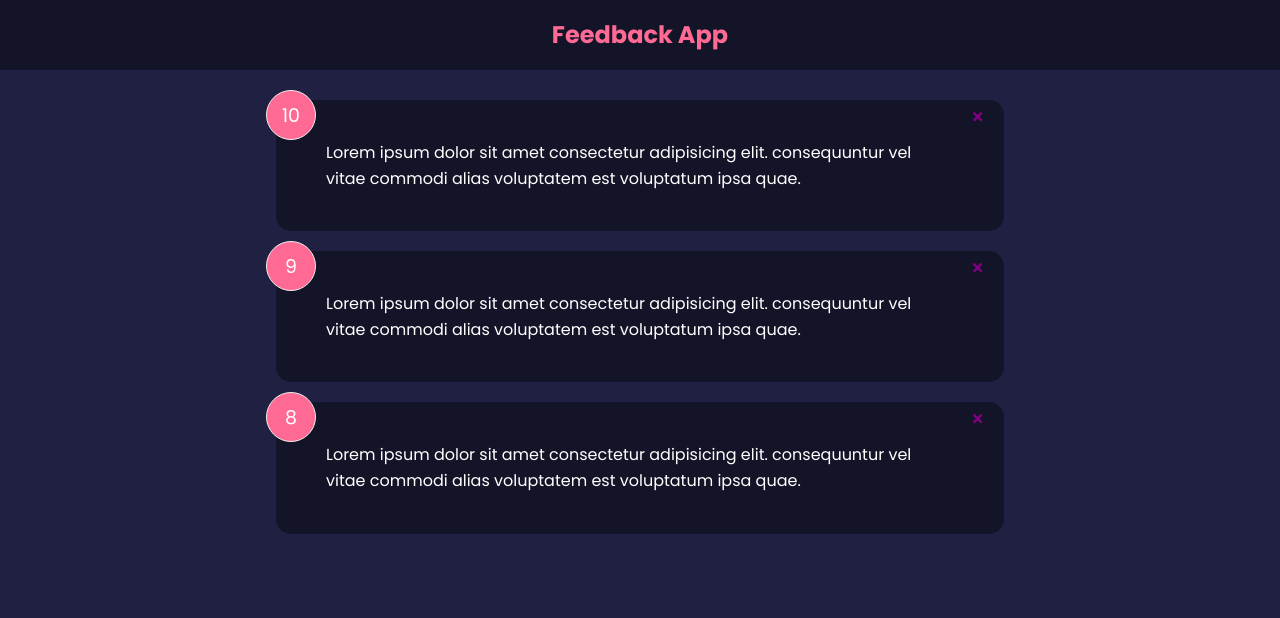
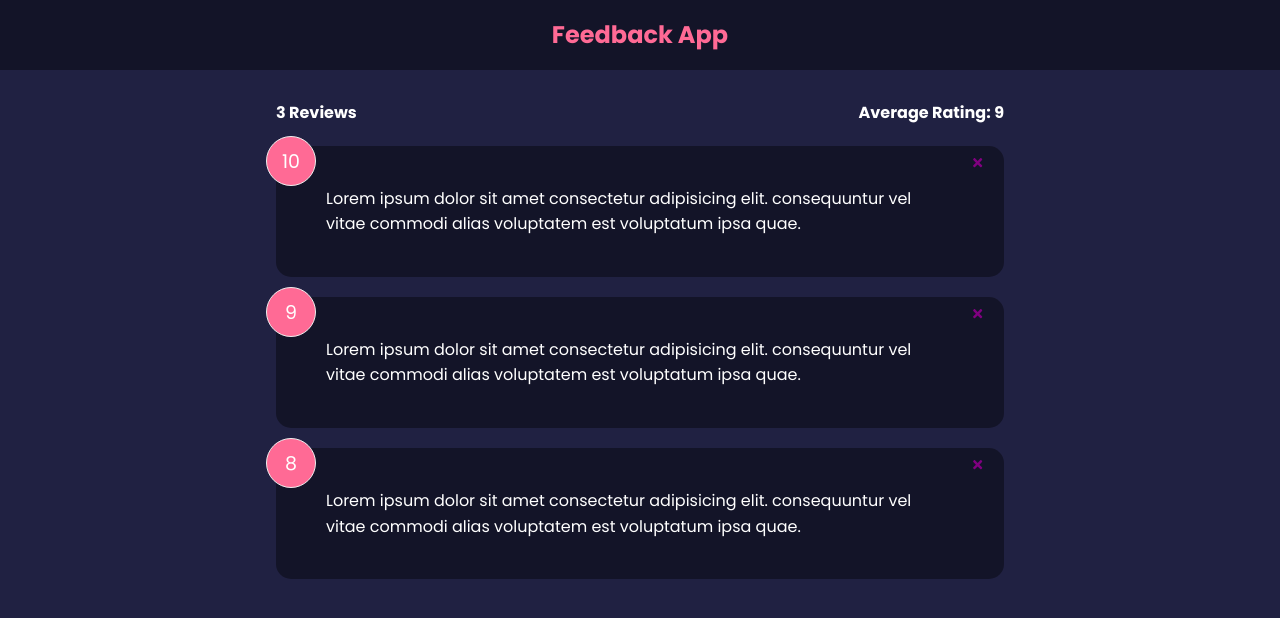
Before and after one commit to johnlundy94/feedback-app, a React (Create React App) app: page / in a window 1280 px wide. Shown: the top 618 px of the page. Built offline with nearby package versions, Linux system fonts and the light colour scheme; the HTML template or start-up script is replaced by a standard one.

Commit message:
Average is working for FeedbackStats

```diff
--- a/src/App.js
+++ b/src/App.js
@@ -2,6 +2,7 @@
 import Header from "./components/Header";
 import FeedbackList from "./components/FeedbackList";
 import FeedbackData from "./data/feedbackData";
+import FeedbackStats from "./components/FeedbackStats";
 
 function App() {
   const [feedback, setFeedback] = useState(FeedbackData);
@@ -15,6 +16,7 @@
     <>
       <Header />
       <div className="container">
+        <FeedbackStats feedback={feedback} />
         <FeedbackList feedback={feedback} handleDelete={deleteFeedback} />
       </div>
     </>
--- a/src/components/FeedbackStats.jsx
+++ b/src/components/FeedbackStats.jsx
@@ -0,0 +1,16 @@
+function FeedbackStats({ feedback }) {
+  //Calculate ratings avg
+  let average =
+    feedback.reduce((acc, cur) => {
+      return acc + cur.rating;
+    }, 0) / feedback.length;
+
+  return (
+    <div className="feedback-stats">
+      <h4>{feedback.length} Reviews</h4>
+      <h4>Average Rating: {average}</h4>
+    </div>
+  );
+}
+
+export default FeedbackStats;
```
